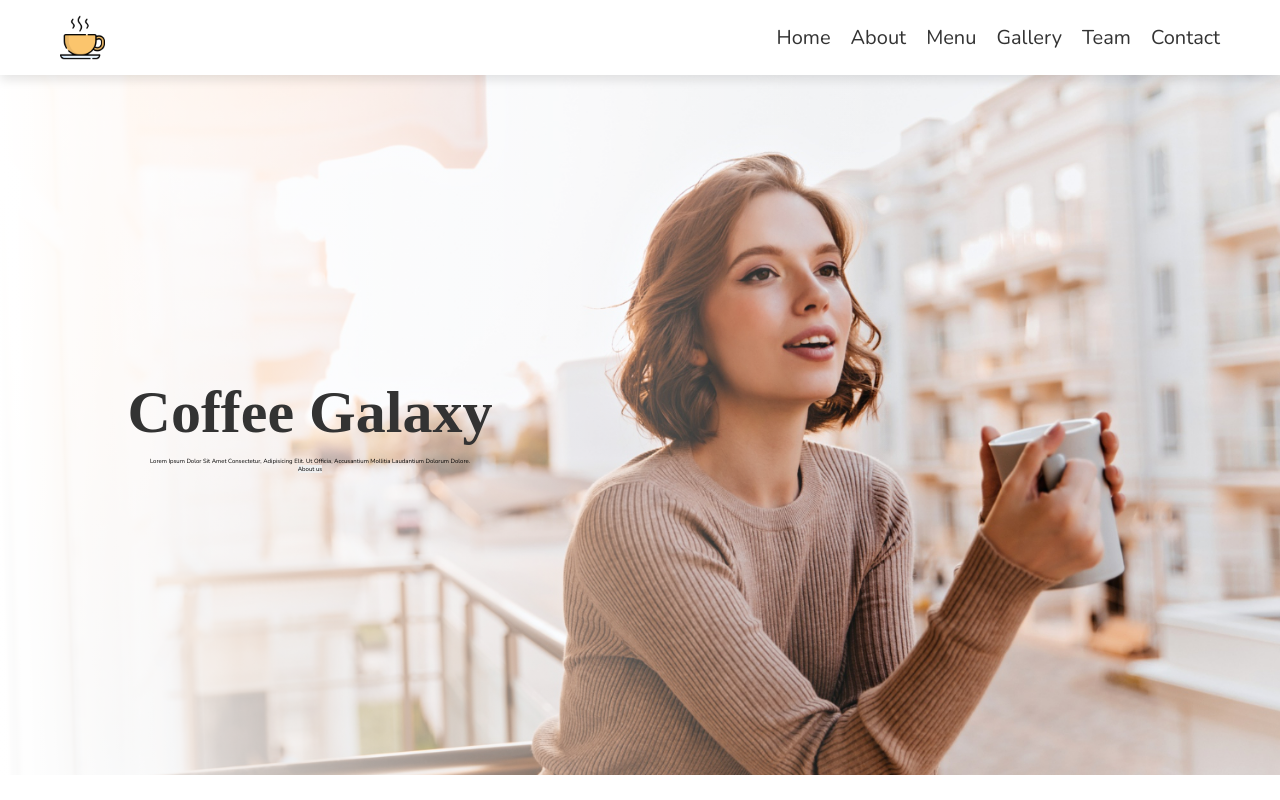
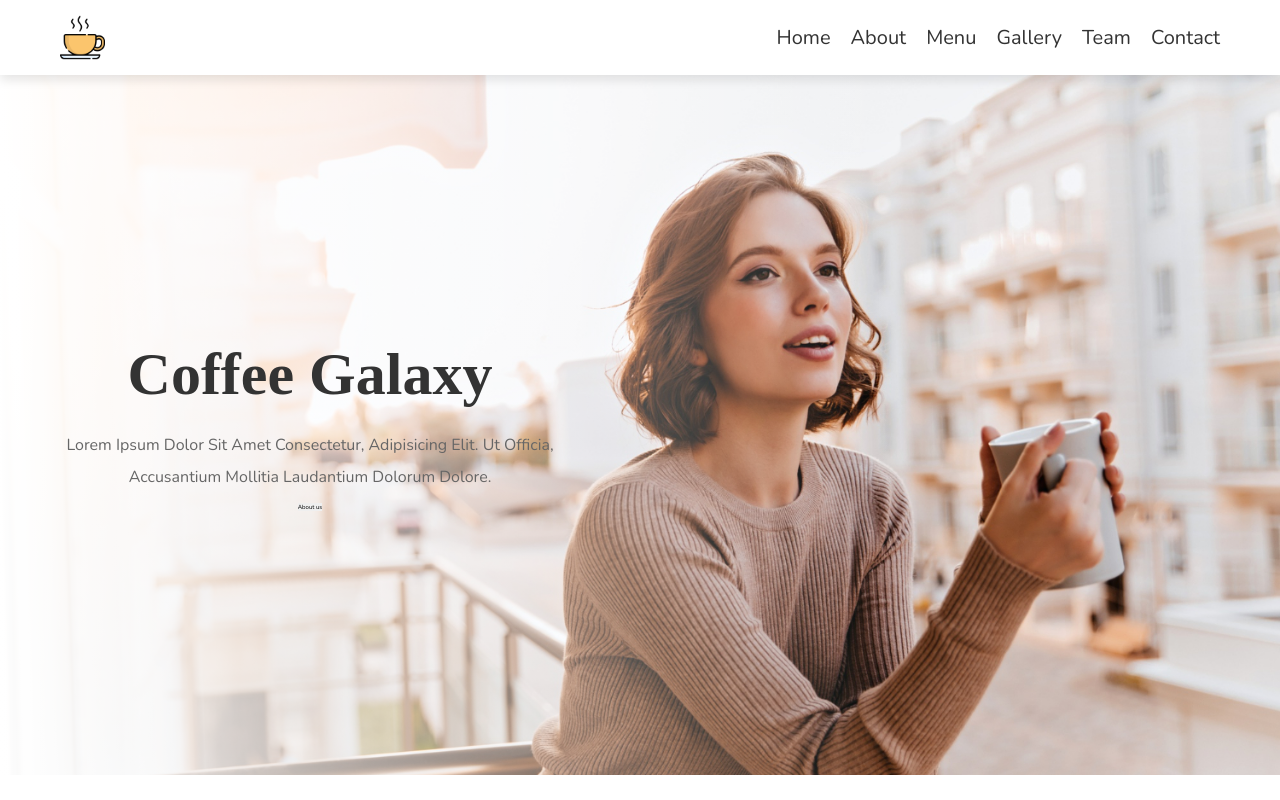
Before and after one commit to alejandrorodrom/sesion-02, an Angular app: page / in a window 1280 px wide. Built offline with nearby package versions, Linux system fonts and the light colour scheme; a web font is replaced by a local one.

Commit message:
add paragraph

```diff
--- a/src/app/app.module.ts
+++ b/src/app/app.module.ts
@@ -6,6 +6,7 @@ import { HeaderComponent } from './sections/header/header.component';
 import { LinkComponent } from './components/link/link.component';
 import { HomeComponent } from './sections/home/home.component';
 import { TitleComponent } from './components/title/title.component';
+import { ParagraphComponent } from './components/paragraph/paragraph.component';
 
 @NgModule({
   declarations: [
@@ -13,7 +14,8 @@ import { TitleComponent } from './components/title/title.component';
     HeaderComponent,
     LinkComponent,
     HomeComponent,
-    TitleComponent
+    TitleComponent,
+    ParagraphComponent
   ],
   imports: [
     BrowserModule
--- /dev/null
+++ b/src/app/components/paragraph/paragraph.component.css
@@ -0,0 +1,4 @@
+.paragraph {
+  line-height: 2;
+  color: #666;
+}
--- /dev/null
+++ b/src/app/components/paragraph/paragraph.component.html
@@ -0,0 +1,10 @@
+<p [style.font-size]="size + 'rem'" [style.padding]="padding" class="paragraph">
+  <ng-content></ng-content>
+</p>
+
+<!--<p [ngStyle]="{-->
+<!-- 'font-size': size + 'rem',-->
+<!-- 'padding': padding-->
+<!--}">-->
+<!--  <ng-content></ng-content>-->
+<!--</p>-->
--- /dev/null
+++ b/src/app/components/paragraph/paragraph.component.ts
@@ -0,0 +1,18 @@
+import { Component, Input, OnInit } from '@angular/core';
+
+@Component({
+  selector: 'app-paragraph',
+  templateUrl: './paragraph.component.html',
+  styleUrls: ['./paragraph.component.css']
+})
+export class ParagraphComponent implements OnInit {
+
+  @Input() size = 1.6;
+  @Input() padding = '1rem 0';
+
+  constructor() { }
+
+  ngOnInit(): void {
+  }
+
+}
--- a/src/app/sections/home/home.component.html
+++ b/src/app/sections/home/home.component.html
@@ -2,7 +2,7 @@
   <div class="home">
     <div class="content">
       <app-title level="1">Coffee Galaxy</app-title>
-      <p>Lorem Ipsum Dolor Sit Amet Consectetur, Adipisicing Elit. Ut Officia, Accusantium Mollitia Laudantium Dolorum Dolore.</p>
+      <app-paragraph>Lorem Ipsum Dolor Sit Amet Consectetur, Adipisicing Elit. Ut Officia, Accusantium Mollitia Laudantium Dolorum Dolore.</app-paragraph>
       <button>About us</button>
     </div>
   </div>
```
Also changed, not shown: 1 other file (tests, documents, lock files or other folders).
